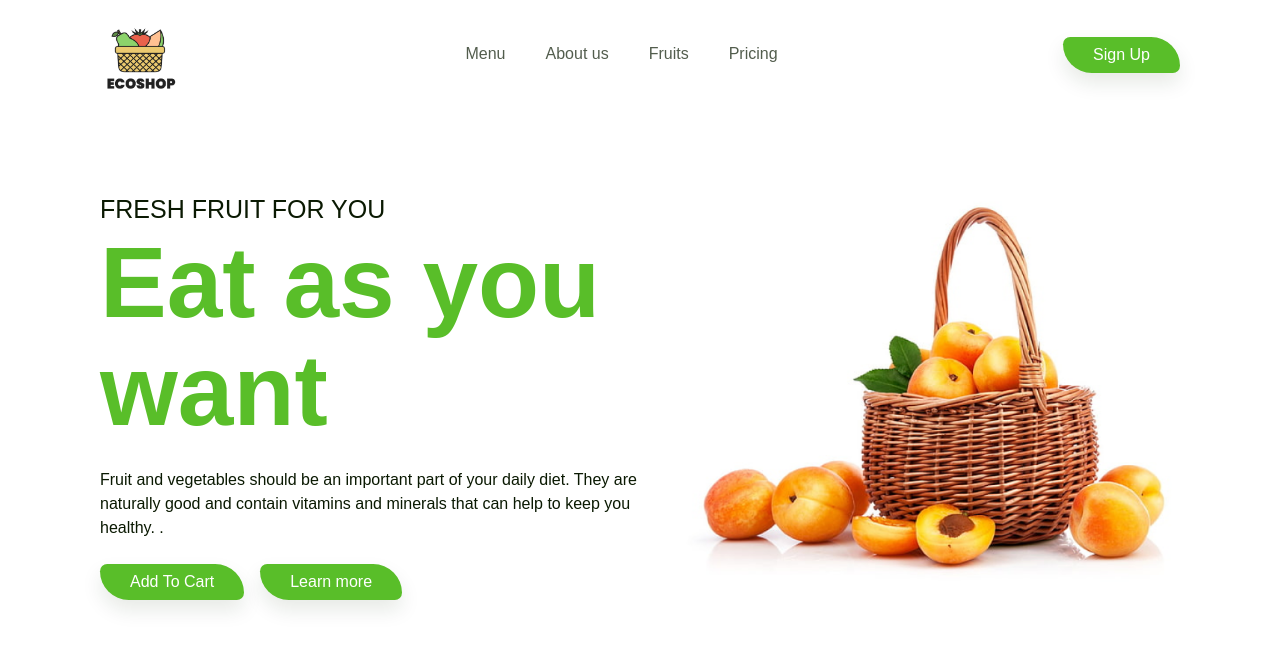
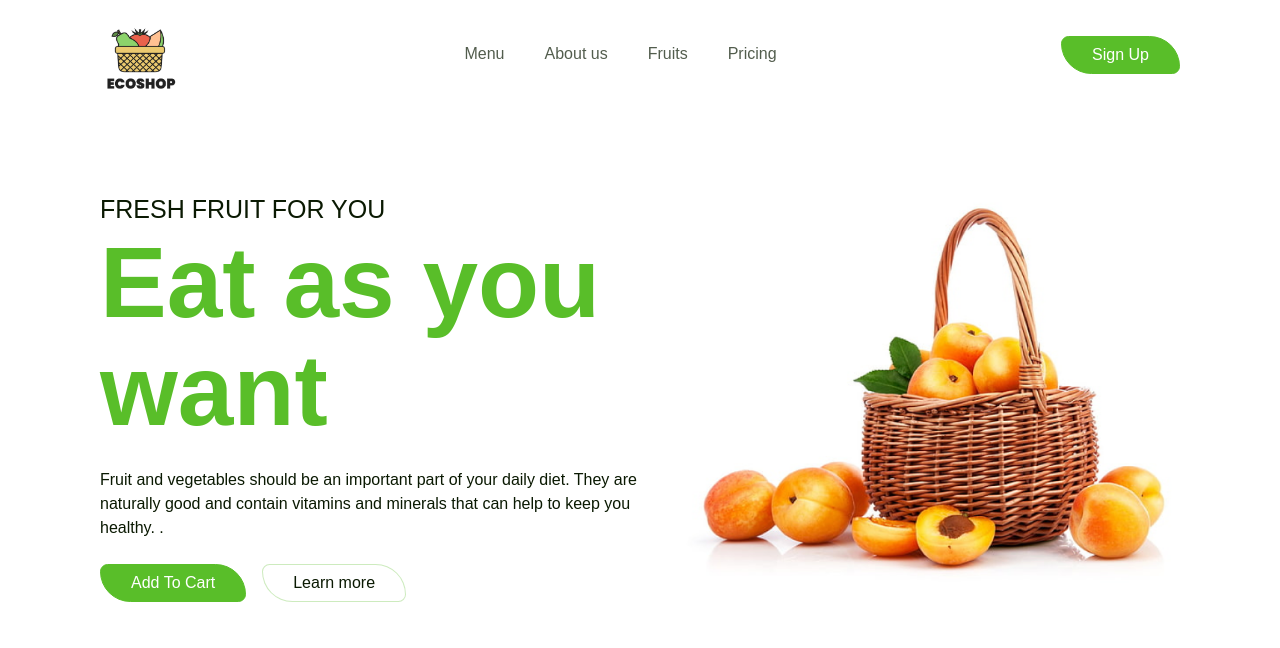
Before and after one commit to zaynlannister/grocery-store-landing, a React (Vite) app: page / in a window 1280 px wide. Shown: the top 648 px of the page. Built offline with nearby package versions, Linux system fonts and the light colour scheme; a web font is replaced by a local one.

Commit message:
feat: add secondary button

```diff
--- a/src/components/Header/HeaderContent.tsx
+++ b/src/components/Header/HeaderContent.tsx
@@ -15,7 +15,7 @@ const HeaderContent = () => {
         </p>
         <div className="flex gap-4">
           <button className="primary-button">Add To Cart</button>
-          <button className="primary-button">Learn more</button>
+          <button className="secondary-button">Learn more</button>
         </div>
       </div>
       <div>
--- a/src/index.css
+++ b/src/index.css
@@ -47,13 +47,26 @@ body {
 
 .primary-button {
   color: #fff;
+  border: 1px solid #59be29;
   border-radius: 20px 80px;
   background-color: #59be29;
   padding: 6px 30px;
-  box-shadow: 0px 10px 20px 0px rgba(22, 52, 7, 0.1);
   transition: 150ms all;
 }
 
 .primary-button:hover {
   background-color: #53a72c;
+  box-shadow: 4px 4px 8px 0px rgba(0, 0, 0, 0.2) inset;
 }
+
+.secondary-button {
+  border-radius: 20px 80px;
+  border: 1px solid rgba(89, 190, 41, 0.3);
+  background: #fff;
+  padding: 6px 30px;
+  transition: box-shadow 0.3s ease;
+}
+
+.secondary-button:hover {
+  box-shadow: 4px 4px 8px 0px rgba(0, 0, 0, 0.2) inset;
+}
```
